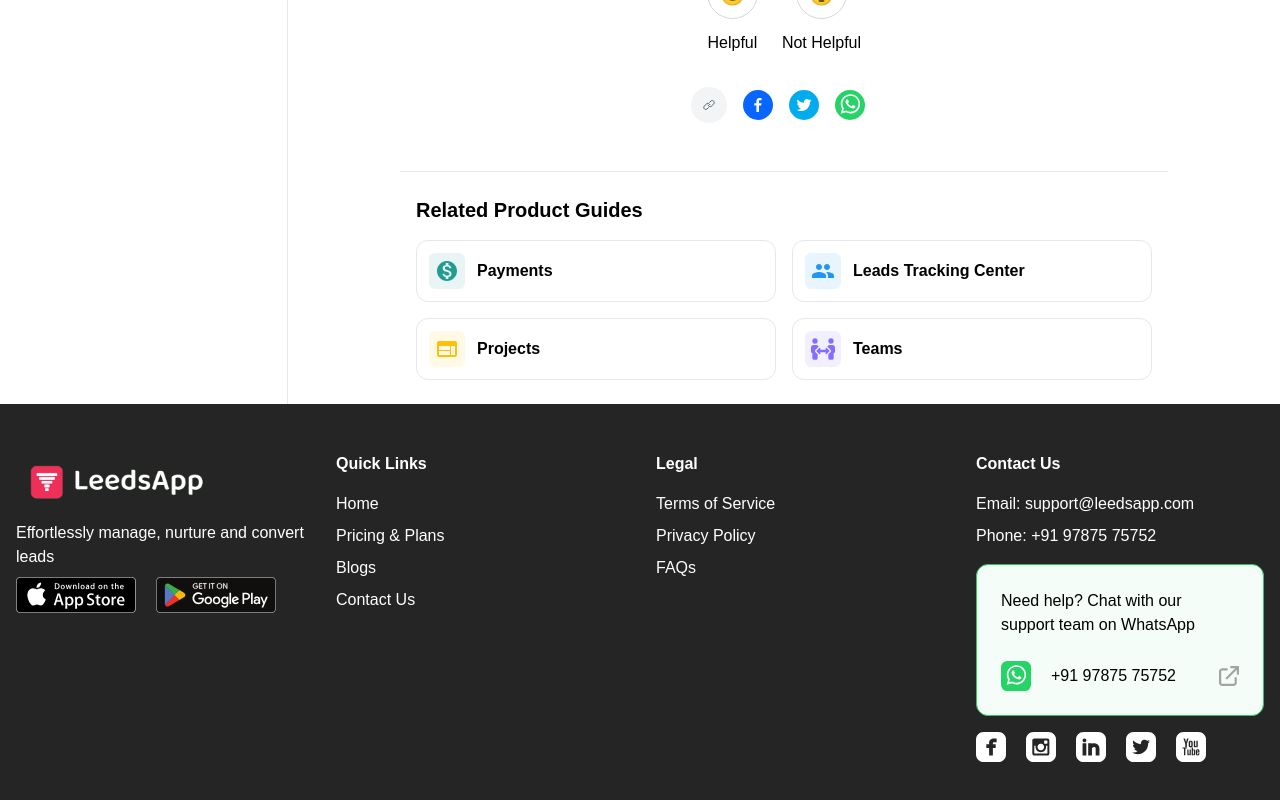
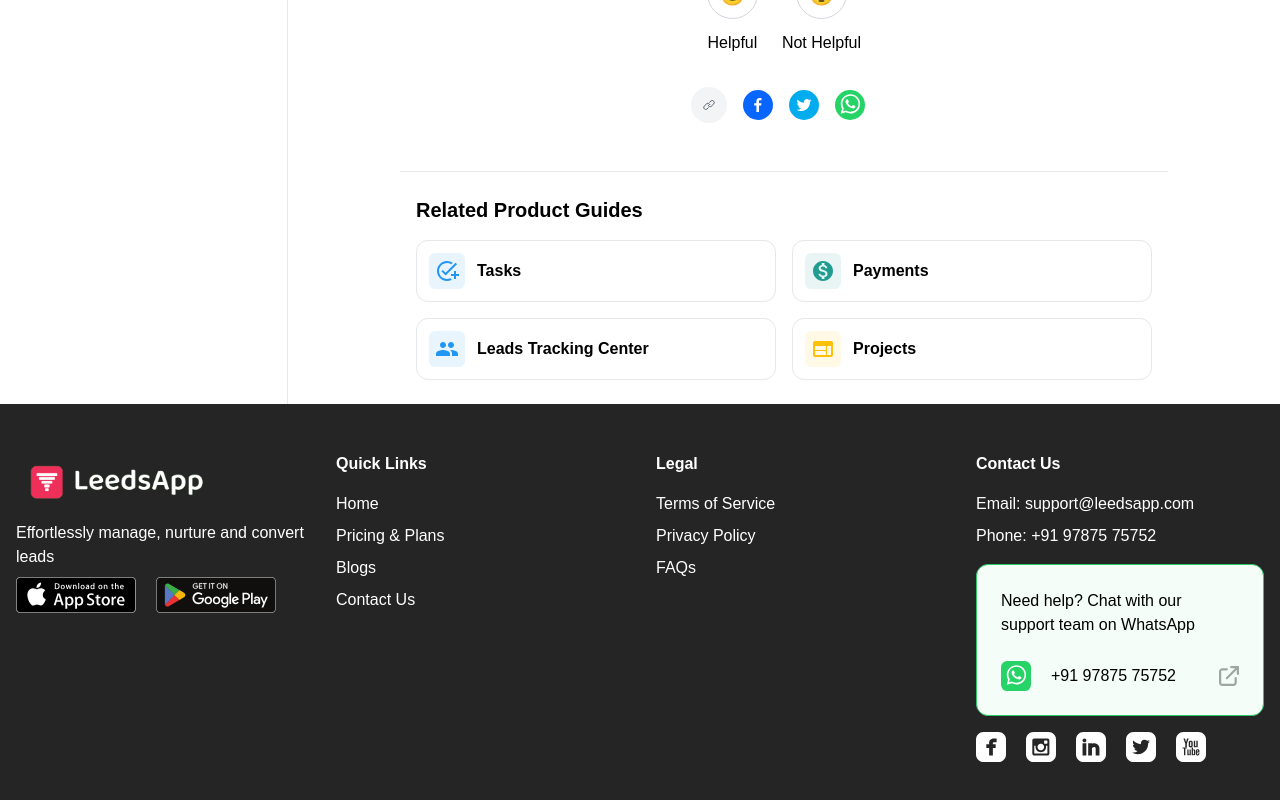
Before and after one commit to sundar-prakash/leedsapp, a Next.js app: page /product-guide/calls in a window 1280 px wide. Shown: the part 1657-2457 px from the top of the page. Built offline with nearby package versions, Linux system fonts and the light colour scheme; a web font is replaced by a local one.

Commit message:
revision v3.5.4

```diff
--- a/app/app/product-guide/[slug]/page.tsx
+++ b/app/app/product-guide/[slug]/page.tsx
@@ -1,3 +1,4 @@
+// Original file with updated code
 import {
   getDocumentationBySlug,
   getAllDocumentationRoutes,
@@ -9,15 +10,17 @@ import { Metadata, ResolvingMetadata } from "next";
 
 import ShareButtons from "@/app/components/ShareBtn";
 import FeedbackButtons from "@/app/components/FeedbackButtons";
-import Image from "next/image";
-import { hexToRgb } from "@/lib/utils";
+import RelatedGuides from "@/app/components/RelatedProductGuide";
+
 export async function generateStaticParams() {
   const routes = getAllDocumentationRoutes();
   return routes.map((route) => ({
     slug: route.slug,
   }));
 }
+
 type Params = Promise<{ slug: string }>;
+
 export async function generateMetadata(
   { params }: { params: Params },
   parent: ResolvingMetadata
@@ -29,9 +32,9 @@ export async function generateMetadata(
   if (!doc) {
     return {
       title: "Guide Post Not Found - Leedsapp Blog",
-      description: "The requested  post could not be found.",
+      description: "The requested post could not be found.",
       openGraph: {
-        title: " Post Not Found",
+        title: "Post Not Found",
         description: "The requested post could not be found.",
         images: [],
         type: "article",
@@ -39,6 +42,7 @@ export async function generateMetadata(
       },
     };
   }
+
   const imageFromContent = doc.content.find(
     (item) => item.type === "image"
   )?.src;
@@ -47,6 +51,7 @@ export async function generateMetadata(
 
   const imageUrl =
     imageFromContent || imageFromCarousel || "/default-image.png";
+
   return {
     title: `${doc?.title} - LeedsApp Guide`,
     description: doc.description || `LeedsApp product guide for ${doc.title}`,
@@ -72,20 +77,17 @@ export default async function DocumentationPage({
     notFound();
   }
 
-  // Get all routes and filter out the current one
+  // Get all routes for related guides
   const allRoutes = getAllDocumentationRoutes();
-  const related = allRoutes.filter((route) => route.slug !== slug).slice(1, 5); // Pick the first 4, or randomize if you want
 
   return (
     <div>
-      {/* Share button and title */}
-
-      <h1 className="px-4 pt-8  md:px-2  text-3xl font-bold mb-4">
+      <h1 className="px-4 pt-8 md:px-2 text-3xl font-bold mb-4">
         {doc.title}
       </h1>
 
       {doc.description && (
-        <p className="px-4  pb-8 md:px-2  text-gray-600 mb-8">
+        <p className="px-4 pb-8 md:px-2 text-gray-600 mb-8">
           {doc.description}
         </p>
       )}
@@ -93,42 +95,13 @@ export default async function DocumentationPage({
       <DocContent content={doc.content} />
       <FeedbackButtons title={doc.title} slug={doc.slug} />
       <ShareButtons title={doc.title} slug={doc.slug} />
-      {/* Related Product Guides */}
-      <div className="mt-12 border-t py-6 px-4">
-        <h2 className="text-xl font-semibold mb-4">Related Product Guides</h2>
-        <div className="grid grid-cols-1 sm:grid-cols-2 gap-4">
-          {related.map((guide) => (
-            <Link
-              key={guide.slug}
-              href={`/${guide.slug}`}
-              className={
-                "flex border rounded-xl items-center gap-3 px-3 py-3 transition group hover:bg-[#ED3059]/10"
-              }
-            >
-              {/* Icon */}
-              {guide.icon && (
-                <div
-                  className={`rounded-[0.4rem] flex-shrink-0 w-9 h-9 flex items-center justify-center`}
-                  style={{
-                    backgroundColor: `rgba(${hexToRgb(guide.icon.color)}, 0.1)`,
-                  }}
-                >
-                  <Image
-                    src={guide.icon?.url}
-                    alt=""
-                    width={24}
-                    height={24}
-                    className="object-contain"
-                  />
-                </div>
-              )}
-              <div>
-                <div className={`text-base font-semibold `}>{guide.title}</div>
-              </div>
-            </Link>
-          ))}
-        </div>
-      </div>
+
+      {/* Related guides component */}
+      <RelatedGuides
+        currentSlug={slug}
+        allRoutes={allRoutes}
+        limit={4}
+      />
     </div>
   );
 }
--- /dev/null
+++ b/app/components/RelatedProductGuide.tsx
@@ -0,0 +1,68 @@
+// app/components/RelatedGuides.tsx
+"use client";
+import Link from "next/link";
+import Image from "next/image";
+import { hexToRgb } from "@/lib/utils";
+import { DocRoute } from "@/lib/documentation";
+import { usePathname } from "next/navigation";
+
+interface RelatedGuidesProps {
+  currentSlug: string;
+  allRoutes: DocRoute[];
+  limit?: number;
+}
+
+export default function RelatedGuides({
+  currentSlug,
+  allRoutes,
+  limit = 4,
+}: RelatedGuidesProps) {
+  // Filter out the current guide and get the specified number of related guides
+  const related = allRoutes
+    .filter((route) => route.slug !== currentSlug)
+    .slice(0, limit);
+
+  if (related.length === 0) {
+    return null;
+  }
+  const pathname = usePathname();
+  const basePath = pathname.startsWith("/app/product-guide")
+    ? "/app/product-guide"
+    : "/product-guide";
+
+  return (
+    <div className="mt-12 border-t py-6 px-4">
+      <h2 className="text-xl font-semibold mb-4">Related Product Guides</h2>
+      <div className="grid grid-cols-1 sm:grid-cols-2 gap-4">
+        {related.map((guide) => (
+          <Link
+            key={guide.slug}
+            href={`${basePath}/${guide.slug}`}
+            className="flex border rounded-xl items-center gap-3 px-3 py-3 transition group hover:bg-[#ED3059]/10"
+          >
+            {/* Icon */}
+            {guide.icon && (
+              <div
+                className="rounded-[0.4rem] flex-shrink-0 w-9 h-9 flex items-center justify-center"
+                style={{
+                  backgroundColor: `rgba(${hexToRgb(guide.icon.color)}, 0.1)`,
+                }}
+              >
+                <Image
+                  src={guide.icon?.url}
+                  alt=""
+                  width={24}
+                  height={24}
+                  className="object-contain"
+                />
+              </div>
+            )}
+            <div>
+              <div className="text-base font-semibold">{guide.title}</div>
+            </div>
+          </Link>
+        ))}
+      </div>
+    </div>
+  );
+}
--- a/app/product-guide/[slug]/page.tsx
+++ b/app/product-guide/[slug]/page.tsx
@@ -1,3 +1,4 @@
+// Original file with updated code
 import {
   getDocumentationBySlug,
   getAllDocumentationRoutes,
@@ -9,15 +10,17 @@ import { Metadata, ResolvingMetadata } from "next";
 
 import ShareButtons from "@/app/components/ShareBtn";
 import FeedbackButtons from "@/app/components/FeedbackButtons";
-import Image from "next/image";
-import { hexToRgb } from "@/lib/utils";
+import RelatedGuides from "@/app/components/RelatedProductGuide";
+
 export async function generateStaticParams() {
   const routes = getAllDocumentationRoutes();
   return routes.map((route) => ({
     slug: route.slug,
   }));
 }
+
 type Params = Promise<{ slug: string }>;
+
 export async function generateMetadata(
   { params }: { params: Params },
   parent: ResolvingMetadata
@@ -29,9 +32,9 @@ export async function generateMetadata(
   if (!doc) {
     return {
       title: "Guide Post Not Found - Leedsapp Blog",
-      description: "The requested  post could not be found.",
+      description: "The requested post could not be found.",
       openGraph: {
-        title: " Post Not Found",
+        title: "Post Not Found",
         description: "The requested post could not be found.",
         images: [],
         type: "article",
@@ -39,6 +42,7 @@ export async function generateMetadata(
       },
     };
   }
+
   const imageFromContent = doc.content.find(
     (item) => item.type === "image"
   )?.src;
@@ -47,6 +51,7 @@ export async function generateMetadata(
 
   const imageUrl =
     imageFromContent || imageFromCarousel || "/default-image.png";
+
   return {
     title: `${doc?.title} - LeedsApp Guide`,
     description: doc.description || `LeedsApp product guide for ${doc.title}`,
@@ -72,20 +77,17 @@ export default async function DocumentationPage({
     notFound();
   }
 
-  // Get all routes and filter out the current one
+  // Get all routes for related guides
   const allRoutes = getAllDocumentationRoutes();
-  const related = allRoutes.filter((route) => route.slug !== slug).slice(1, 5); // Pick the first 4, or randomize if you want
 
   return (
     <div>
-      {/* Share button and title */}
-
-      <h1 className="px-4 pt-8  md:px-2  text-3xl font-bold mb-4">
+      <h1 className="px-4 pt-8 md:px-2 text-3xl font-bold mb-4">
         {doc.title}
       </h1>
 
       {doc.description && (
-        <p className="px-4  pb-8 md:px-2  text-gray-600 mb-8">
+        <p className="px-4 pb-8 md:px-2 text-gray-600 mb-8">
           {doc.description}
         </p>
       )}
@@ -93,42 +95,13 @@ export default async function DocumentationPage({
       <DocContent content={doc.content} />
       <FeedbackButtons title={doc.title} slug={doc.slug} />
       <ShareButtons title={doc.title} slug={doc.slug} />
-      {/* Related Product Guides */}
-      <div className="mt-12 border-t py-6 px-4">
-        <h2 className="text-xl font-semibold mb-4">Related Product Guides</h2>
-        <div className="grid grid-cols-1 sm:grid-cols-2 gap-4">
-          {related.map((guide) => (
-            <Link
-              key={guide.slug}
-              href={`/${guide.slug}`}
-              className={
-                "flex border rounded-xl items-center gap-3 px-3 py-3 transition group hover:bg-[#ED3059]/10"
-              }
-            >
-              {/* Icon */}
-              {guide.icon && (
-                <div
-                  className={`rounded-[0.4rem] flex-shrink-0 w-9 h-9 flex items-center justify-center`}
-                  style={{
-                    backgroundColor: `rgba(${hexToRgb(guide.icon.color)}, 0.1)`,
-                  }}
-                >
-                  <Image
-                    src={guide.icon?.url}
-                    alt=""
-                    width={24}
-                    height={24}
-                    className="object-contain"
-                  />
-                </div>
-              )}
-              <div>
-                <div className={`text-base font-semibold `}>{guide.title}</div>
-              </div>
-            </Link>
-          ))}
-        </div>
-      </div>
+
+      {/* Related guides component */}
+      <RelatedGuides
+        currentSlug={slug}
+        allRoutes={allRoutes}
+        limit={4}
+      />
     </div>
   );
 }
```
